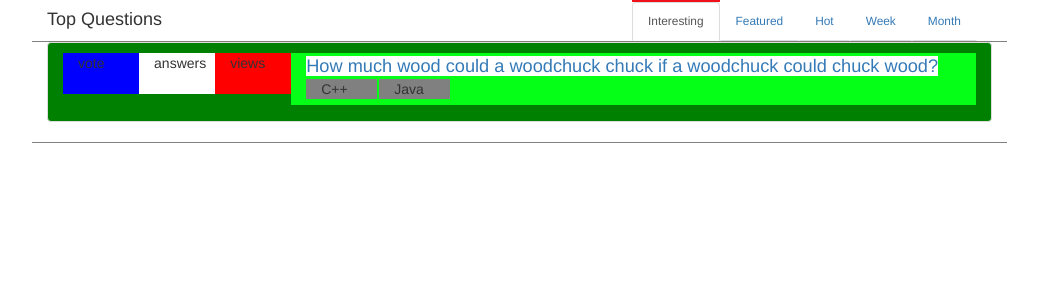
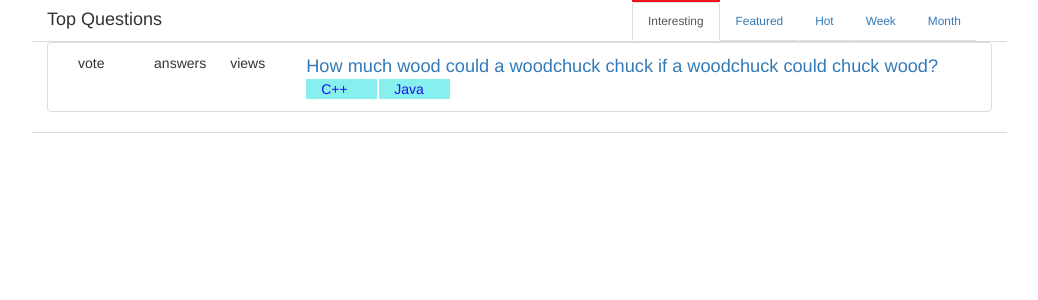
Before and after one commit to alex-B-Ly/so-clone, a PHP site: page / in a window 1280 px wide. Shown: the top 300 px of the page, without its empty margins (23-1061 px from the left). Run offline with PHP 8.4, Linux system fonts and the light colour scheme.

Commit message:
have to fix border on ul

```diff
--- a/css/style.css
+++ b/css/style.css
@@ -10,13 +10,12 @@
 }
 
 .test{
-  border-top: 1px solid gray;
-  border-bottom: 1px solid gray;
+  border-top: 1px solid #DBDBDB;
+  border-bottom: 1px solid #DBDBDB;
 }
 
 .test2{
-  background: green;
-  height: 80px;
+  height: 70px;
 }
 
 .vote,
@@ -25,20 +24,7 @@
   height: 70%;
 }
 
-.vote{
-  background: blue;
-}
-
-.answers{
-  background: white;
-}
-
-.views{
-  background: red;
-}
-
 .question-wrap{
-  background: #05FF16;
   height: 90%;
 }
 
@@ -48,8 +34,9 @@
 }
 
 .tag{
-  background: gray;
+  background: #88EFEF;
   margin-right: 2px;
+  color: #1A12EF;
 }
 
 .aside{
```
